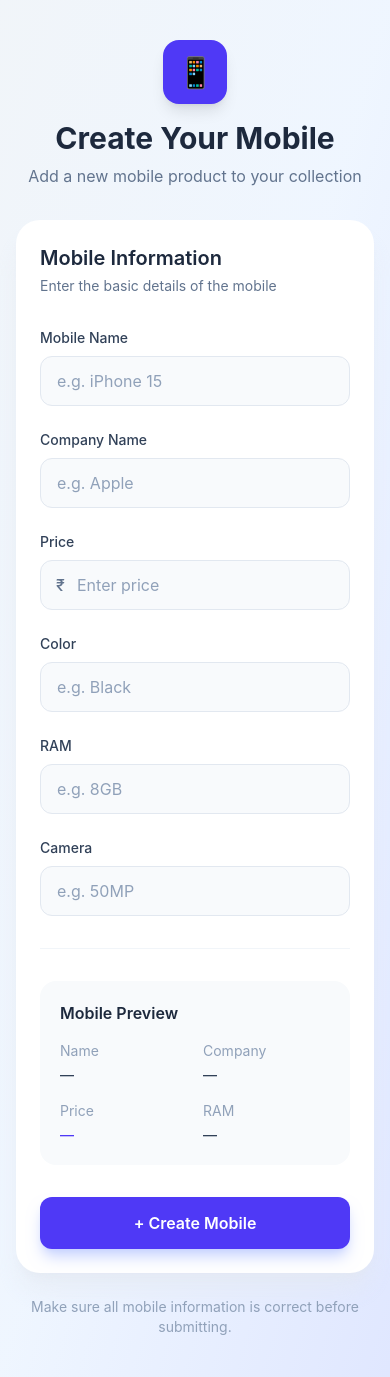
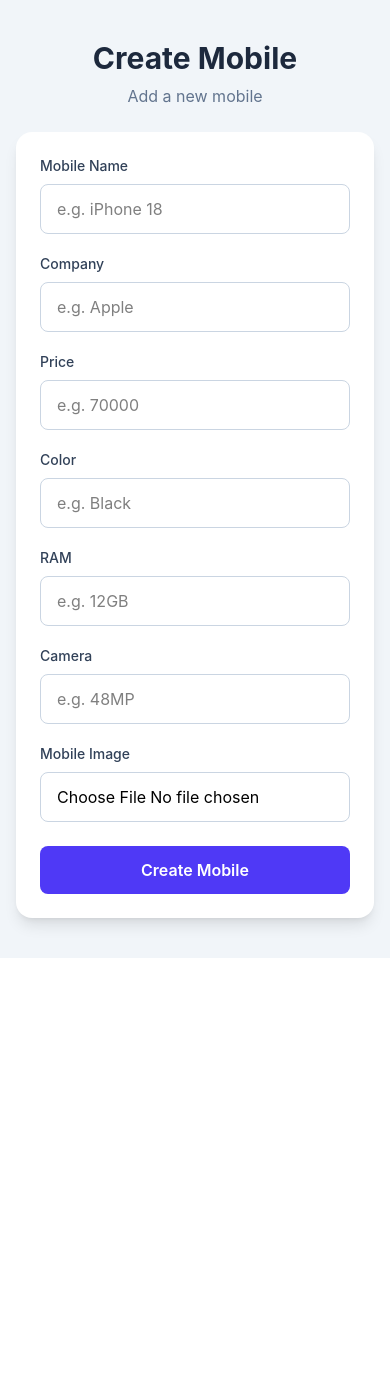
Before and after one commit to Dayapal/Backend-Authentication-with-full-stack-MERN-STACK, a React app in the folder frontend/: page /create-mobile in a window 390 px wide. After the commit the page ends 958 px from the top, so only its background shows below. Built offline with nearby package versions, Linux system fonts and the light colour scheme; sample sign-in values are in the browser's storage; the HTML template or start-up script is replaced by a standard one.

Commit message:
feat: enhance mobile creation form with image upload functionality and improved error handling

```diff
--- a/frontend/src/components/CreateMobile.jsx
+++ b/frontend/src/components/CreateMobile.jsx
@@ -1,4 +1,3 @@
-
 import axios from "axios";
 import React, { useState } from "react";
 
@@ -12,22 +11,37 @@ const CreateMobile = () => {
     companyName: "",
   });
 
+  const [image, setImage] = useState(null);
+
   const handleChange = (e) => {
     setFormData({
       ...formData,
       [e.target.name]: e.target.value,
     });
   };
-  const hanldeSubmit = async (e) => {
+
+  const handleImageChange = (e) => {
+    setImage(e.target.files[0]);
+  };
+
+  const handleSubmit = async (e) => {
     e.preventDefault();
 
     try {
-      const mobileData = {
-        ...formData,
-        price: Number(formData.price),
-      };
+      const mobileData = new FormData();
 
-      await axios.post("http://localhost:3000/mobile", mobileData);
+      mobileData.append("name", formData.name);
+      mobileData.append("price", Number(formData.price));
+      mobileData.append("color", formData.color);
+      mobileData.append("ram", formData.ram);
+      mobileData.append("camera", formData.camera);
+      mobileData.append("companyName", formData.companyName);
+      mobileData.append("image", image);
+
+      await axios.post(
+        "http://localhost:3000/mobile",
+        mobileData
+      );
 
       alert("Mobile created successfully");
 
@@ -39,232 +53,175 @@ const CreateMobile = () => {
         camera: "",
         companyName: "",
       });
+
+      setImage(null);
+
     } catch (error) {
-      console.log("Failed to Create mobile", error.message);
+      console.log(
+        "Failed to create mobile:",
+        error.response?.data || error.message
+      );
+
       alert("Failed to create mobile");
     }
   };
 
   return (
-    <div className="min-h-screen bg-linear-to-br from-slate-100 via-blue-50 to-indigo-100 px-4 py-10">
+    <div className="min-h-screen bg-slate-100 px-4 py-10">
 
-      <div className="mx-auto max-w-3xl">
-        <div className="mb-8 text-center">
-          <div className="mx-auto mb-4 flex h-16 w-16 items-center justify-center rounded-2xl bg-indigo-600 text-3xl shadow-lg">
-            📱
-          </div>
+      <div className="mx-auto max-w-2xl">
 
-          <h1 className="text-3xl font-bold text-slate-800 md:text-4xl">
-            Create Your Mobile
+        <div className="mb-6 text-center">
+          <h1 className="text-3xl font-bold text-slate-800">
+            Create Mobile
           </h1>
 
           <p className="mt-2 text-slate-500">
-            Add a new mobile product to your collection
+            Add a new mobile
           </p>
         </div>
-        <div className="rounded-3xl bg-white p-6 shadow-xl shadow-slate-200/60 md:p-10">
 
-          <form onSubmit={hanldeSubmit}>
+        <div className="rounded-2xl bg-white p-6 shadow-lg md:p-8">
 
-            {/* Product Information */}
-            <div className="mb-8">
-              <h2 className="mb-1 text-xl font-semibold text-slate-800">
-                Mobile Information
-              </h2>
+          <form onSubmit={handleSubmit}>
 
-              <p className="text-sm text-slate-500">
-                Enter the basic details of the mobile
-              </p>
-            </div>
+            <div className="grid grid-cols-1 gap-5 md:grid-cols-2">
 
-
-            <div className="grid grid-cols-1 gap-6 md:grid-cols-2">
+              {/* Mobile Name */}
               <div>
-                <label
-                  htmlFor="name"
-                  className="mb-2 block text-sm font-medium text-slate-700"
-                >
+                <label className="mb-2 block text-sm font-medium text-slate-700">
                   Mobile Name
                 </label>
 
                 <input
-                  id="name"
                   type="text"
                   name="name"
-                  placeholder="e.g. iPhone 15"
+                  placeholder="e.g. iPhone 18"
+                  value={formData.name}
                   onChange={handleChange}
-                  value={formData.name}
-                  className="w-full rounded-xl border border-slate-200 bg-slate-50 px-4 py-3 text-slate-800 outline-none transition placeholder:text-slate-400 focus:border-indigo-500 focus:bg-white focus:ring-4 focus:ring-indigo-100"
+                  className="w-full rounded-lg border border-slate-300 px-4 py-3 outline-none focus:border-indigo-500"
                   required
                 />
               </div>
 
+              {/* Company */}
               <div>
-                <label
-                  htmlFor="companyName"
-                  className="mb-2 block text-sm font-medium text-slate-700"
-                >
-                  Company Name
+                <label className="mb-2 block text-sm font-medium text-slate-700">
+                  Company
                 </label>
 
                 <input
-                  id="companyName"
                   type="text"
                   name="companyName"
                   placeholder="e.g. Apple"
+                  value={formData.companyName}
                   onChange={handleChange}
-                  value={formData.companyName}
-                  className="w-full rounded-xl border border-slate-200 bg-slate-50 px-4 py-3 text-slate-800 outline-none transition placeholder:text-slate-400 focus:border-indigo-500 focus:bg-white focus:ring-4 focus:ring-indigo-100"
+                  className="w-full rounded-lg border border-slate-300 px-4 py-3 outline-none focus:border-indigo-500"
                   required
                 />
               </div>
 
               {/* Price */}
               <div>
-                <label
-                  htmlFor="price"
-                  className="mb-2 block text-sm font-medium text-slate-700"
-                >
+                <label className="mb-2 block text-sm font-medium text-slate-700">
                   Price
                 </label>
 
-                <div className="relative">
-                  <span className="absolute left-4 top-1/2 -translate-y-1/2 font-medium text-slate-500">
-                    ₹
-                  </span>
-
-                  <input
-                    id="price"
-                    type="number"
-                    name="price"
-                    placeholder="Enter price"
-                    onChange={handleChange}
-                    value={formData.price}
-                    className="w-full rounded-xl border border-slate-200 bg-slate-50 py-3 pl-9 pr-4 text-slate-800 outline-none transition placeholder:text-slate-400 focus:border-indigo-500 focus:bg-white focus:ring-4 focus:ring-indigo-100"
-                    required
-                  />
-                </div>
+                <input
+                  type="number"
+                  name="price"
+                  placeholder="e.g. 70000"
+                  value={formData.price}
+                  onChange={handleChange}
+                  className="w-full rounded-lg border border-slate-300 px-4 py-3 outline-none focus:border-indigo-500"
+                  required
+                />
               </div>
 
               {/* Color */}
               <div>
-                <label
-                  htmlFor="color"
-                  className="mb-2 block text-sm font-medium text-slate-700"
-                >
+                <label className="mb-2 block text-sm font-medium text-slate-700">
                   Color
                 </label>
 
                 <input
-                  id="color"
                   type="text"
                   name="color"
                   placeholder="e.g. Black"
+                  value={formData.color}
                   onChange={handleChange}
-                  value={formData.color}
-                  className="w-full rounded-xl border border-slate-200 bg-slate-50 px-4 py-3 text-slate-800 outline-none transition placeholder:text-slate-400 focus:border-indigo-500 focus:bg-white focus:ring-4 focus:ring-indigo-100"
+                  className="w-full rounded-lg border border-slate-300 px-4 py-3 outline-none focus:border-indigo-500"
                   required
                 />
               </div>
+
+              {/* RAM */}
               <div>
-                <label
-                  htmlFor="ram"
-                  className="mb-2 block text-sm font-medium text-slate-700"
-                >
+                <label className="mb-2 block text-sm font-medium text-slate-700">
                   RAM
                 </label>
 
                 <input
-                  id="ram"
                   type="text"
                   name="ram"
-                  placeholder="e.g. 8GB"
+                  placeholder="e.g. 12GB"
+                  value={formData.ram}
                   onChange={handleChange}
-                  value={formData.ram}
-                  className="w-full rounded-xl border border-slate-200 bg-slate-50 px-4 py-3 text-slate-800 outline-none transition placeholder:text-slate-400 focus:border-indigo-500 focus:bg-white focus:ring-4 focus:ring-indigo-100"
+                  className="w-full rounded-lg border border-slate-300 px-4 py-3 outline-none focus:border-indigo-500"
                   required
                 />
               </div>
 
               {/* Camera */}
               <div>
-                <label
-                  htmlFor="camera"
-                  className="mb-2 block text-sm font-medium text-slate-700"
-                >
+                <label className="mb-2 block text-sm font-medium text-slate-700">
                   Camera
                 </label>
 
                 <input
-                  id="camera"
                   type="text"
                   name="camera"
-                  placeholder="e.g. 50MP"
+                  placeholder="e.g. 48MP"
+                  value={formData.camera}
                   onChange={handleChange}
-                  value={formData.camera}
-                  className="w-full rounded-xl border border-slate-200 bg-slate-50 px-4 py-3 text-slate-800 outline-none transition placeholder:text-slate-400 focus:border-indigo-500 focus:bg-white focus:ring-4 focus:ring-indigo-100"
+                  className="w-full rounded-lg border border-slate-300 px-4 py-3 outline-none focus:border-indigo-500"
                   required
                 />
               </div>
+
             </div>
 
-            {/* Divider */}
-            <div className="my-8 border-t border-slate-100"></div>
+            {/* Image */}
+            <div className="mt-5">
 
-            {/* Preview */}
-            <div className="mb-8 rounded-2xl bg-slate-50 p-5">
-              <h3 className="mb-4 font-semibold text-slate-800">
-                Mobile Preview
-              </h3>
+              <label className="mb-2 block text-sm font-medium text-slate-700">
+                Mobile Image
+              </label>
 
-              <div className="grid grid-cols-2 gap-4 text-sm md:grid-cols-4">
+              <input
+                type="file"
+                accept="image/*"
+                onChange={handleImageChange}
+                className="w-full rounded-lg border border-slate-300 bg-white px-4 py-3"
+                required
+              />
 
-                <div>
-                  <p className="text-slate-400">Name</p>
-                  <p className="mt-1 font-medium text-slate-700">
-                    {formData.name || "—"}
-                  </p>
-                </div>
-
-                <div>
-                  <p className="text-slate-400">Company</p>
-                  <p className="mt-1 font-medium text-slate-700">
-                    {formData.companyName || "—"}
-                  </p>
-                </div>
-
-                <div>
-                  <p className="text-slate-400">Price</p>
-                  <p className="mt-1 font-medium text-indigo-600">
-                    {formData.price ? `₹${formData.price}` : "—"}
-                  </p>
-                </div>
-
-                <div>
-                  <p className="text-slate-400">RAM</p>
-                  <p className="mt-1 font-medium text-slate-700">
-                    {formData.ram || "—"}
-                  </p>
-                </div>
-
-              </div>
             </div>
 
-            {/* Submit Button */}
+            {/* Submit */}
             <button
               type="submit"
-              className="w-full rounded-xl bg-indigo-600 px-6 py-3.5 font-semibold text-white shadow-lg shadow-indigo-200 transition duration-200 hover:-translate-y-0.5 hover:bg-indigo-700 hover:shadow-xl active:translate-y-0"
+              className="mt-6 w-full rounded-lg bg-indigo-600 px-6 py-3 font-semibold text-white hover:bg-indigo-700"
             >
-              + Create Mobile
+              Create Mobile
             </button>
 
           </form>
+
         </div>
-        <p className="mt-6 text-center text-sm text-slate-400">
-          Make sure all mobile information is correct before submitting.
-        </p>
 
       </div>
+
     </div>
   );
 };
```
